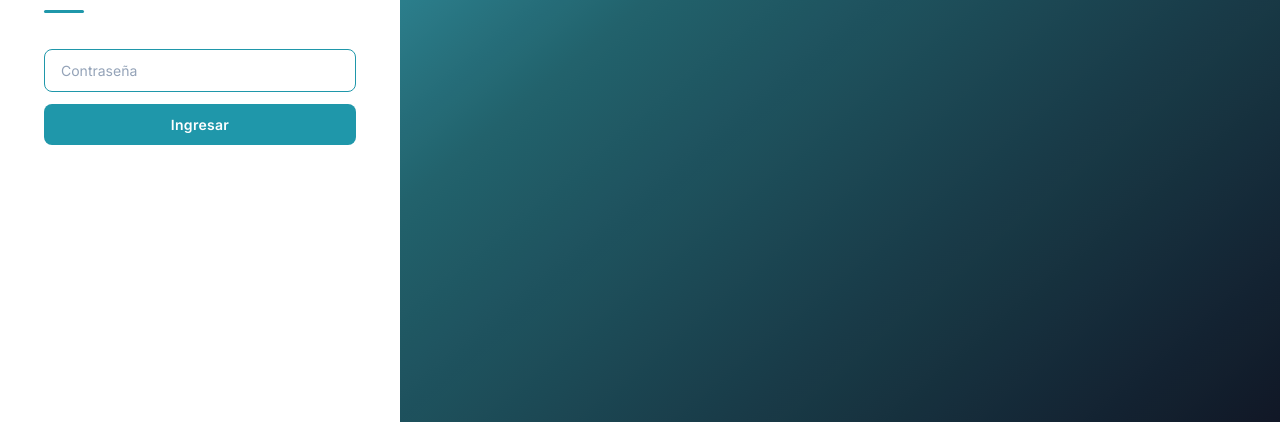
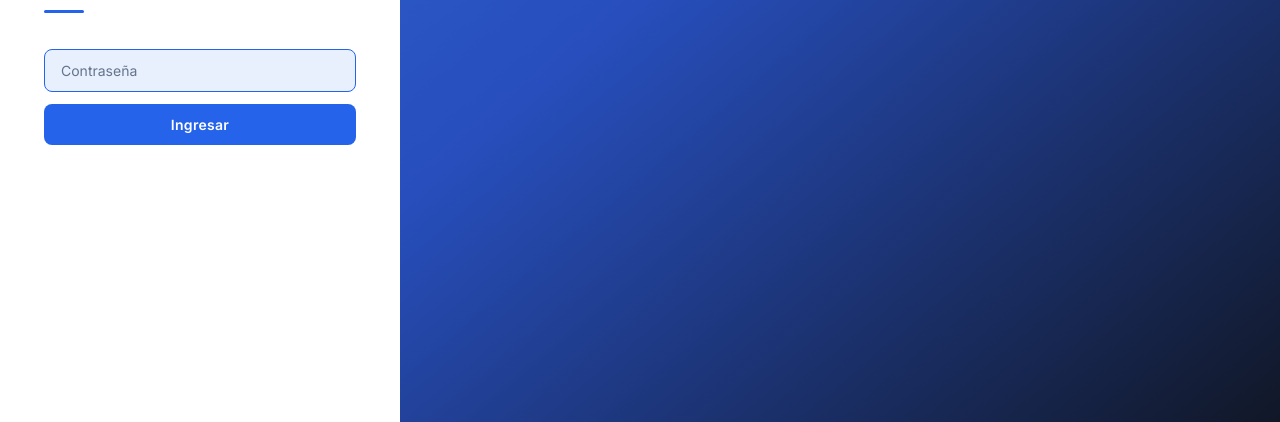
Before and after one commit to jorgeluis666/objetivos-TP, a website: page deploy/pages-gate.html in a window 1280 px wide. Shown: the part 378-800 px from the top of the page. Drawn offline with Linux system fonts and the light colour scheme.

Commit message:
style: pantalla de acceso con el azul de LR Suite
Etiqueta de marca, linea divisoria, boton y borde al enfocar en #2563eb
(hover #1d4ed8) y cuadros celestes #e8f0fe: el mismo estandar en todas las
pantallas de acceso de la agencia.

Co-Authored-By: Claude Opus 5.5 <noreply@anthropic.com>

```diff
--- a/deploy/pages-gate.html
+++ b/deploy/pages-gate.html
@@ -9,10 +9,10 @@
 <title>Terminal Pesquero | Acceso</title>
 <link rel="icon" href="assets/favicon.png">
 <link rel="stylesheet" href="https://fonts.googleapis.com/css2?family=Inter:wght@400;600;700&display=swap">
-<!-- Mismo diseno que la pantalla de acceso de los demas tableros de la agencia (auth-login.js de Rekluta),
-     con el color de Terminal Pesquero; aqui la clave no esta en el codigo: descifra el tablero. -->
+<!-- Mismo diseno y azul que la pantalla de acceso de LR Suite y de los demas tableros de la agencia
+     (auth-login.js de Rekluta); aqui la clave no esta en el codigo: descifra el tablero. -->
 <style>
-  :root { --accent: #1F97AA; --accent-dark: #156572; }
+  :root { --accent: #2563eb; --accent-dark: #1d4ed8; }
   * { box-sizing: border-box; }
   html, body { margin: 0; height: 100%; font-family: Inter, -apple-system, BlinkMacSystemFont, "Segoe UI", sans-serif; }
   body { display: flex; overflow: hidden; background: #0f172a; color: #0f172a; }
@@ -23,17 +23,17 @@
   .title { margin: 0 0 28px; font-size: 38px; font-weight: 700; line-height: 1.1; letter-spacing: -.02em; color: #0f172a; }
   .divider { width: 40px; height: 3px; margin-bottom: 36px; border-radius: 2px; background: var(--accent); }
   form { display: flex; flex-direction: column; gap: 12px; }
-  input { width: 100%; padding: 12px 16px; border: 1.5px solid #e5e7eb; border-radius: 8px; outline: none; background: #f8fafc;
-    color: #0f172a; font: inherit; font-size: 14px; transition: border-color .15s, background .15s; }
-  input::placeholder { color: #94a3b8; }
-  input:focus { border-color: var(--accent); background: #fff; }
+  input { width: 100%; padding: 12px 16px; border: 1.5px solid #dce3ef; border-radius: 8px; outline: none; background: #e8f0fe;
+    color: #0f172a; font: inherit; font-size: 14px; transition: border-color .15s; }
+  input::placeholder { color: #64748b; }
+  input:focus { border-color: var(--accent); }
   button { width: 100%; padding: 12px; border: 0; border-radius: 8px; background: var(--accent); color: #fff; font: inherit;
     font-size: 14px; font-weight: 600; letter-spacing: .02em; cursor: pointer; transition: background .15s; }
   button:hover { background: var(--accent-dark); }
   button:disabled { opacity: .6; cursor: wait; }
   .error { min-height: 18px; margin-top: 12px; font-size: 12px; color: #dc2626; }
   /* El degradado es la capa de respaldo si la imagen falta o todavia no carga. */
-  .bg { flex: 1; min-width: 0; background-color: #0f172a; background-image: linear-gradient(140deg, #26B8CF 0%, var(--accent-dark) 38%, #0f172a 100%);
+  .bg { flex: 1; min-width: 0; background-color: #0f172a; background-image: linear-gradient(140deg, var(--accent) 0%, var(--accent-dark) 38%, #0f172a 100%);
     background-size: cover; background-position: center; filter: grayscale(20%); }
   @media (max-width: 768px) {
     .panel { width: 100%; padding: 32px 24px; }
```
